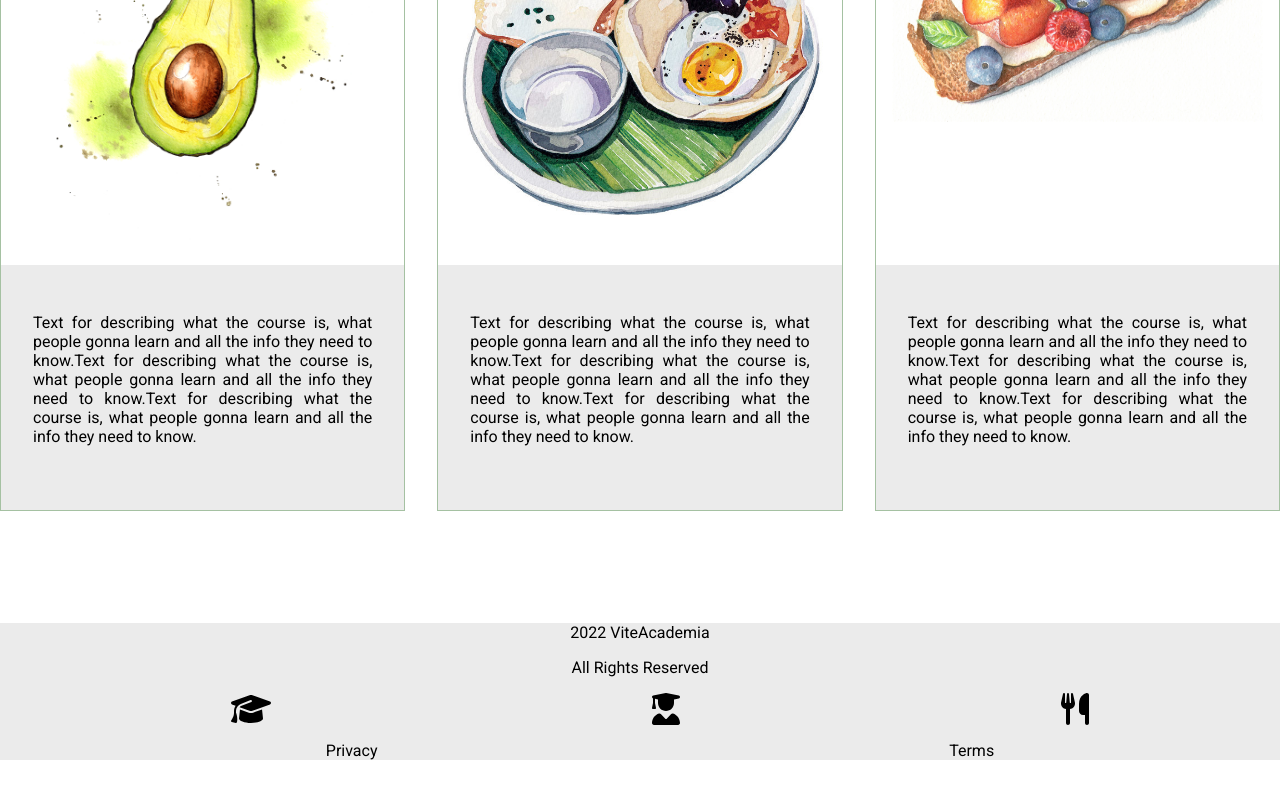
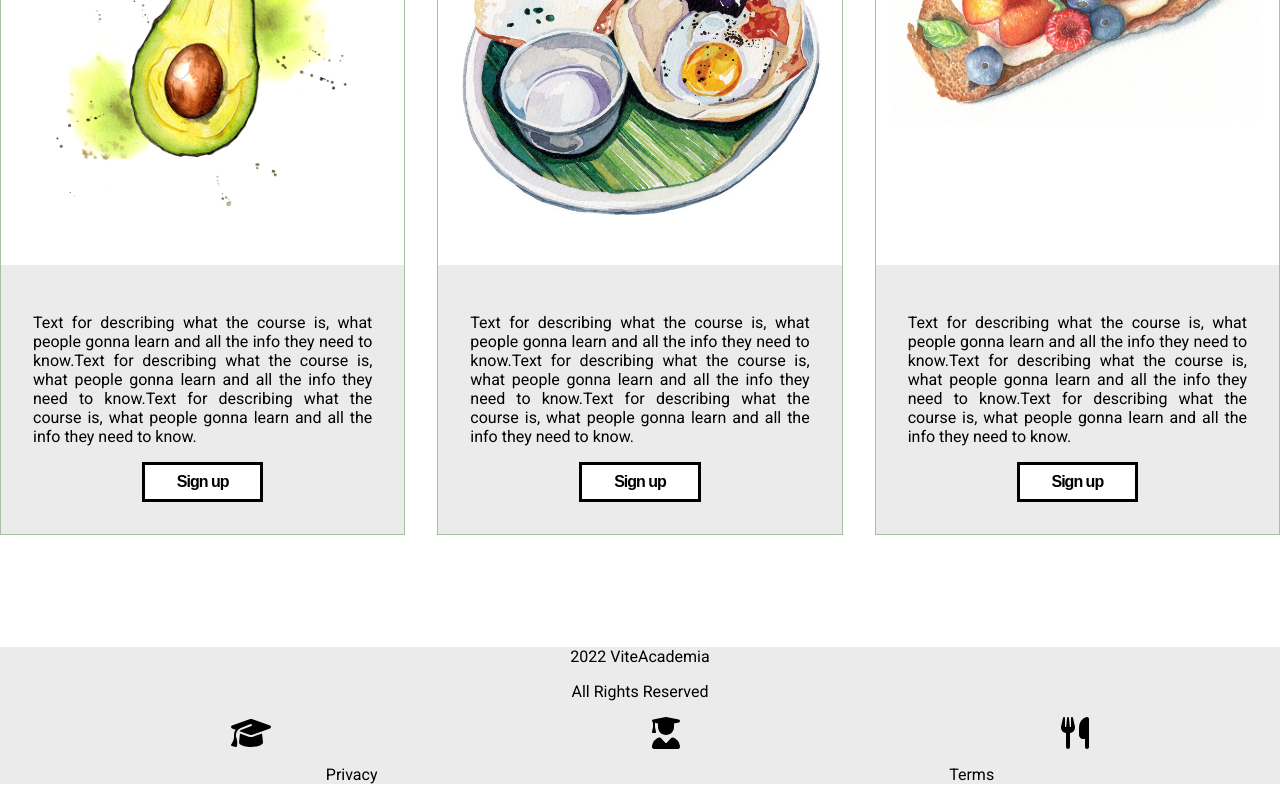
Before and after one commit to TimeaReich/Viteacademia, a React (Create React App) app: page / in a window 1280 px wide. Shown: the part 1985-2785 px from the top of the page. Before the commit the page ends 2761 px from the top, so only its background shows below. Built offline with nearby package versions, Linux system fonts and the light colour scheme; a web font is replaced by a local one.

Commit message:
course sign up button added

```diff
--- a/src/App.css
+++ b/src/App.css
@@ -275,9 +275,24 @@
 
 .course-card-description {
   background-color: var(--grey);
-  transition: background-color 1s ease-out;
+  transition: background-color 0.3s ease-out;
   text-align: justify;
-  padding: 3rem 2rem 4rem 2rem;
+  padding: 3rem 2rem 2rem 2rem;
+  display: flex;
+  flex-direction: column;
+  align-items: center;
+}
+.course-button {
+  margin-top: 1rem;
+  padding: 0.5rem 2rem;
+  border: 3px solid var(--black);
+  background-color: var(--white);
+  font-size: 16px;
+  font-weight: 600;
+  letter-spacing: -1px;
+}
+.course-button:hover {
+  background-color: var(--grey);
 }
 .course-card:hover > .course-card-description {
   background-color: #fff;
--- a/src/Components/Courses.js
+++ b/src/Components/Courses.js
@@ -10,7 +10,13 @@ const Courses = (props) => {
           src={coursePicture}
         />
       </div>
-      <div className="course-card-description">{courseDescription}</div>
+      <div className="course-card-description">
+        {courseDescription}
+
+        <span>
+          <button className="course-button">Sign up</button>
+        </span>
+      </div>
     </div>
   );
 };
```
